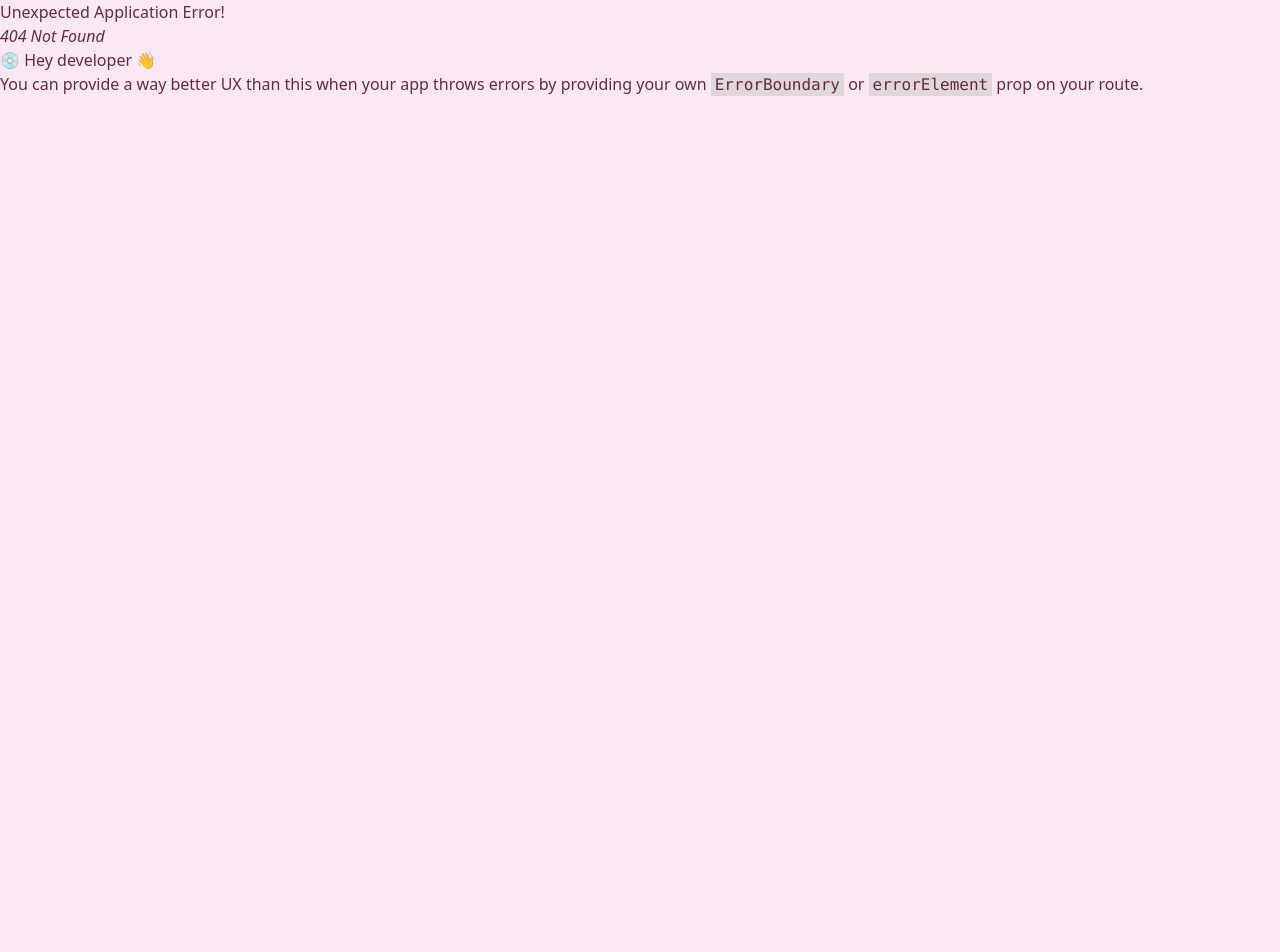
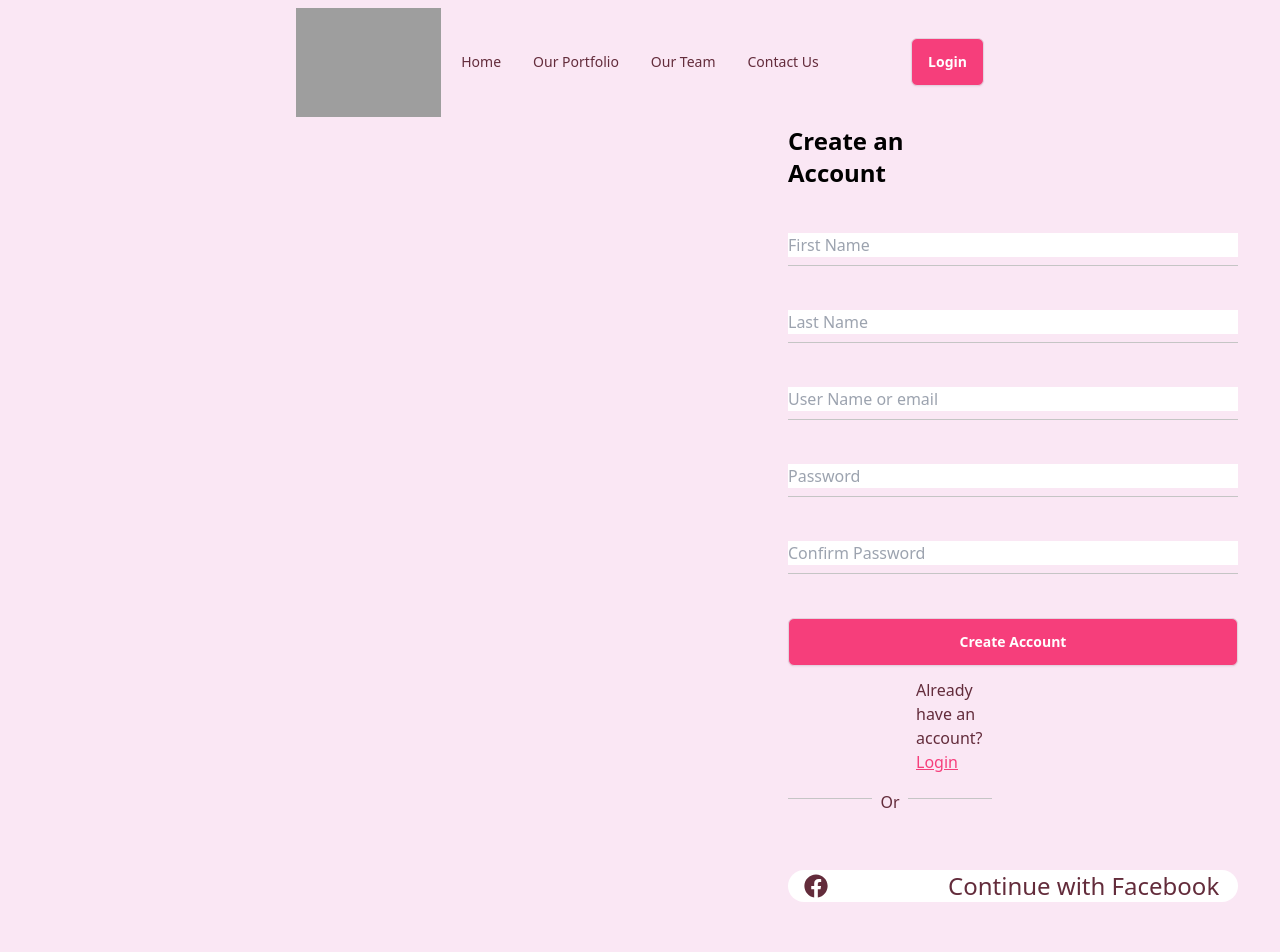
Before and after one commit to Erazul-Islam/Jerins-Parlour, a React (Vite) app: page /register in a window 1280 px wide. Before the commit this address had no page. Shown: the top 952 px of the page. Before the commit the page ends 800 px from the top, so only its background shows below. Built offline with nearby package versions, Linux system fonts and the light colour scheme; grey boxes are pictures that could not be loaded.

Commit message:
create the login and registretion route

```diff
--- a/package.json
+++ b/package.json
@@ -17,6 +17,7 @@
     "match-sorter": "^6.3.1",
     "react": "^18.2.0",
     "react-dom": "^18.2.0",
+    "react-icons": "^4.12.0",
     "react-router-dom": "^6.20.1",
     "sort-by": "^1.2.0"
   },
--- /dev/null
+++ b/src/Components/Footer/Footer.jsx
@@ -0,0 +1,56 @@
+import { IoLocationSharp } from "react-icons/io5";
+import { FaFacebook, FaInstagramSquare, FaLinkedinIn, FaYoutube } from "react-icons/fa";
+
+const Footer = () => {
+    return (
+        <div>
+            <div className="bg-[#F63E7B] text-white">
+                <div className="pl-44 flex pb-14 pt-10 gap-24">
+                    <div className="flex gap-2">
+                        <div className="text-3xl">
+                            <IoLocationSharp />
+                        </div>
+                        H#000 (0th Floor), Road #00, <br />
+                        New DOHS, Mohakhali, Dhaka, Bangladesh
+                    </div>
+                    <div>
+                        <p className="text-xl">Company</p>
+                        <p className="mt-4">
+                            About <br />
+                            Project <br />
+                            Our Team <br />
+                            Terms Conditions <br />
+                            Submit Listing <br />
+                        </p>
+                    </div>
+                    <div>
+                        <p className="text-xl">Quick Links</p>
+                        <p className="mt-4">
+                            Quick Links <br />
+                            Rentals <br />
+                            Sales <br />
+                            Contact <br />
+                            Our blog <br />
+                        </p>
+                    </div>
+                    <div>
+                        <p className="text-xl">About us</p>
+                        <p className="mt-4">
+                            Lorem ipsum dolor sit amet, consectetur <br />
+                            adipiscing elit. Purus commodo ipsum <br />
+                            duis laoreet maecenas. Feugiat
+                        </p>
+                        <div className="flex text-3xl mt-4 gap-4">
+                            <FaInstagramSquare />
+                            <FaFacebook></FaFacebook>
+                            <FaLinkedinIn></FaLinkedinIn>
+                            <FaYoutube></FaYoutube>
+                        </div>
+                    </div>
+                </div>
+            </div>
+        </div>
+    );
+};
+
+export default Footer;
--- /dev/null
+++ b/src/Components/Project/Project.jsx
@@ -0,0 +1,28 @@
+const Project = () => {
+    return (
+        <div className="mt-8">
+            <div className="bg-[#FFF8F5] pt-10 rounded">
+                <p className="text-3xl font-extrabold text-center text-[#2D2D2D]">Let us handle your <br />
+                    project, professionally.</p>
+                <div className="pt-8 lg:pl-[450px]">
+                    <div className="flex gap-4">
+                        <input type="text" placeholder="Full Name" className="input rounded bg-[#fff] input-secondary w-full max-w-xs" />
+                        <input type="text" placeholder="Last Name" className="input rounded bg-[#fff] input-secondary w-full max-w-xs" />
+                    </div>
+                    <div className="flex mt-4 gap-4">
+                        <input type="text" placeholder="Email Address" className="input rounded bg-[#fff] input-secondary w-full max-w-xs" />
+                        <input type="text" placeholder="Phone Number" className="input rounded bg-[#fff] input-secondary w-full max-w-xs" />
+                    </div>
+                    <div className="mt-4">
+                        <textarea className="textarea rounded textarea-success w-[660px]" placeholder="Your Message"></textarea>
+                    </div>
+                    <div className="lg:ml-64 mt-5 pb-8">
+                        <button className="btn hover:bg-pink-400 bg-[#F63E7B] text-white rounded-md">Send Message</button>
+                    </div>
+                </div>
+            </div>
+        </div>
+    );
+};
+
+export default Project;
--- a/src/Components/Review/Review.jsx
+++ b/src/Components/Review/Review.jsx
@@ -2,24 +2,39 @@ import { useEffect, useState } from "react";
 
 const Review = () => {
 
-    const [data,setData] = useState({})
+    const [review, setReview] = useState({})
     useEffect(() => {
         fetch('http://localhost:5000/testimonials')
-        .then(res => res.json())
-        .then(data => setData(data))
+            .then(res => res.json())
+            .then(data => setReview(data))
     })
+
+    console.log(review)
+
     return (
-        <div className="text-center mt-16">
-            <p className="text-2xl font-bold text-[#1F1632]">Testimonials</p>
-            <div>
+        <div className="mt-16">
+            <p className="text-2xl font-bold text-center text-[#1F1632]">Testimonials</p>
+            {/* <div className="grid grid-cols-1 mt-8 gap-8 md:grid-cols-2 lg:grid-cols-3">
                 {
-                    data.map(single => <div key={single._id}>
-                            <div>
-                                <img src={single.image} className="w-64 h-64" alt="" />
+                    review.map(single => <div key={single._id}>
+                        <div className="flex gap-4">
+                            <img src={single.image} className="w-28 h-28" alt="" />
+                            <div className="lg:pt-8">
+                                <p>{single.name}</p>
+                                <p>{single.role}</p>
                             </div>
+                        </div>
+                        <p className="mt-4">{single.review_description}</p>
+                        <div className="rating mt-4">
+                            <input type="radio" name="rating-2" className="mask mask-star-2 bg-orange-400" />
+                            <input type="radio" name="rating-2" className="mask mask-star-2 bg-orange-400" />
+                            <input type="radio" name="rating-2" className="mask mask-star-2 bg-orange-400" />
+                            <input type="radio" name="rating-2" className="mask mask-star-2 bg-orange-400" />
+                            <input type="radio" name="rating-2" className="mask mask-star-2 bg-orange-400" />
+                        </div>
                     </div>)
                 }
-            </div>
+            </div> */}
         </div>
     );
 };
--- a/src/Components/Services/Services.jsx
+++ b/src/Components/Services/Services.jsx
@@ -12,10 +12,7 @@ const Services = () => {
             .then(data => setData(data))
     })
 
-    // console.log(data)
-
-    const displayedData = data.slice(0, 3)
-    console.log(displayedData)
+    // const displayedData = data.slice(0, 3)
 
     return (
         <div>
@@ -24,7 +21,7 @@ const Services = () => {
                     Our awesome <span className="text-[#F63E7B]">services</span>
                 </p>
             </div>
-            <div className="grid grid-cols-1 lg:ml-20 mt-12 gap-4 md:grid-cols-2 lg:grid-cols-3">
+            {/* <div className="grid grid-cols-1 lg:ml-20 mt-12 gap-4 md:grid-cols-2 lg:grid-cols-3">
                 {
                     displayedData.map(single => <div className="text-center" key={single._id}>
                         <div className="bg-[#fff] rounded-lg h-[317px] w-[370px]">
@@ -35,7 +32,7 @@ const Services = () => {
                         </div>
                     </div>)
                 }
-            </div>
+            </div> */}
             <div className="text-center mt-4">
                 <button className="btn hover:bg-pink-400 bg-[#F63E7B] text-white rounded-md">Explore More</button>
             </div>
--- a/src/Pages/Home/Home.jsx
+++ b/src/Pages/Home/Home.jsx
@@ -1,4 +1,6 @@
 import Banner from "../../Components/Banner/Banner";
+import Footer from "../../Components/Footer/Footer";
+import Project from "../../Components/Project/Project";
 import Review from "../../Components/Review/Review";
 import Demo from "../../Components/Services/Demo";
 import Services from "../../Components/Services/Services";
@@ -10,6 +12,8 @@ const Home = () => {
             <Services></Services>
             <Demo></Demo>
             <Review></Review>
+            <Project></Project>
+            <Footer></Footer>
         </div>
     );
 };
--- /dev/null
+++ b/src/Pages/Login/Login.jsx
@@ -0,0 +1,21 @@
+import { FaGoogle } from "react-icons/fa";
+import { NavLink } from "react-router-dom";
+
+const Login = () => {
+    return (
+        <div>
+            <div className="mt-40 lg:ml-[500px]">
+                <p className="text-3xl ml-44 font-extrabold text-[#000]">Login With</p>
+                <div className="flex w-[500px] h-8 gap-10 rounded-full pl-4 pb-0 bg-[#fff] text-2xl mt-14 border-solid border-spacing-4 border-[#C7C7C7]">
+                    <div className="pt-1">
+                        <FaGoogle></FaGoogle>
+                    </div>
+                    <p className="pl-20">Continue with Google</p>
+                </div>
+                <p className="mt-8 lg:ml-28">Do not have an account? <NavLink to='/register' ><span className="text-[#F63E7B]"><u>Create an account</u></span></NavLink> </p>
+            </div>
+        </div>
+    );
+};
+
+export default Login;
--- /dev/null
+++ b/src/Pages/Register/Register.jsx
@@ -0,0 +1,57 @@
+import { FaFacebook, FaGoogle } from "react-icons/fa";
+import { NavLink } from "react-router-dom";
+
+const Register = () => {
+    return (
+        <div>
+            <div className="rounded-lg lg:ml-[500px] border-sky-800">
+                <p className="text-[#000] text-2xl font-bold">Create an Account</p>
+                <div className="w-[450px] mt-11">
+                    <input placeholder="First Name" className="w-[450px] bg-none" type="text" />
+                    <div className="h-[1px] mt-2 bg-[#C5C5C5]"></div>
+                </div>
+                <div className="w-[450px] mt-11">
+                    <input placeholder="Last Name" className="w-[450px] bg-none" type="text" />
+                    <div className="h-[1px] mt-2 bg-[#C5C5C5]"></div>
+                </div>
+                <div className="w-[450px] mt-11">
+                    <input placeholder="User Name or email" className="w-[450px] bg-none" type="text" />
+                    <div className="h-[1px] mt-2 bg-[#C5C5C5]"></div>
+                </div>
+                <div className="w-[450px] mt-11">
+                    <input placeholder="Password" className="w-[450px] bg-none" type="text" />
+                    <div className="h-[1px] mt-2 bg-[#C5C5C5]"></div>
+                </div>
+                <div className="w-[450px] mt-11">
+                    <input placeholder="Confirm Password" className="w-[450px] bg-none" type="text" />
+                    <div className="h-[1px] mt-2 bg-[#C5C5C5]"></div>
+                </div>
+                <div>
+                    <button className="btn mt-11 hover:bg-pink-400 bg-[#F63E7B] w-[450px] text-white rounded-md">Create Account</button>
+                </div>
+                <p className="lg:ml-32 mt-3">Already have an account? <span className="text-[#F63E7B]"><u><NavLink to='/login'>Login</NavLink></u></span> </p>
+            </div>
+            <div>
+                <div className="flex gap-2 mt-4 lg:ml-[500px]">
+                    <div className="h-[1px] w-52 mt-2 bg-[#C5C5C5]"></div>
+                    <p>Or</p>
+                    <div className="h-[1px] w-52 mt-2 bg-[#C5C5C5]"></div>
+                </div>
+                <div className="flex w-[450px] lg:ml-[500px] h-8 gap-10 rounded-full pl-4 pb-0 bg-[#fff] text-2xl mt-14 border-solid border-spacing-4 border-[#C7C7C7]">
+                    <div className="pt-1">
+                        <FaFacebook></FaFacebook>
+                    </div>
+                    <p className="pl-20">Continue with Facebook</p>
+                </div>
+                <div className="flex w-[450px] lg:ml-[500px] h-8 gap-10 rounded-full pl-4 pb-0 bg-[#fff] text-2xl mt-14 border-solid border-spacing-4 border-[#C7C7C7]">
+                    <div className="pt-1">
+                        <FaGoogle></FaGoogle>
+                    </div>
+                    <p className="pl-20">Continue with Google</p>
+                </div>
+            </div>
+        </div>
+    );
+};
+
+export default Register;
--- a/src/Shared/Navbar/Navbar.jsx
+++ b/src/Shared/Navbar/Navbar.jsx
@@ -29,7 +29,11 @@ const Navbar = () => {
                     </ul>
                 </div>
                 <div className="navbar-end">
-                    <a className="btn">Login</a>
+                    <NavLink to='/login'>
+                        <div>
+                            <button className="btn hover:bg-pink-400 bg-[#F63E7B] text-white rounded-md">Login</button>
+                        </div>
+                    </NavLink>
                 </div>
             </div>
         </div>
```
Also changed, not shown: src/main.jsx (+10 -1 lines), 1 other file (tests, documents, lock files or other folders).
